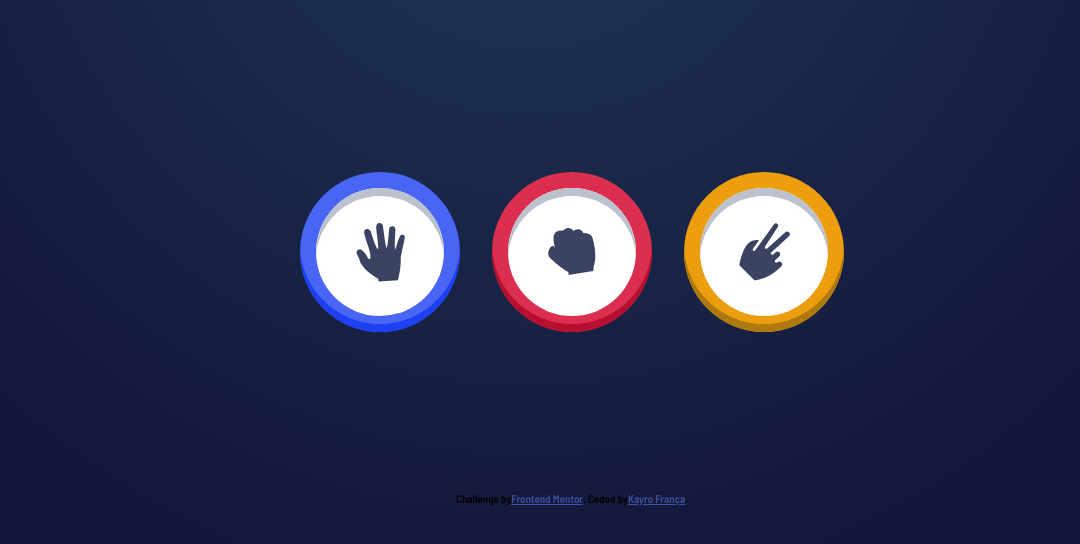
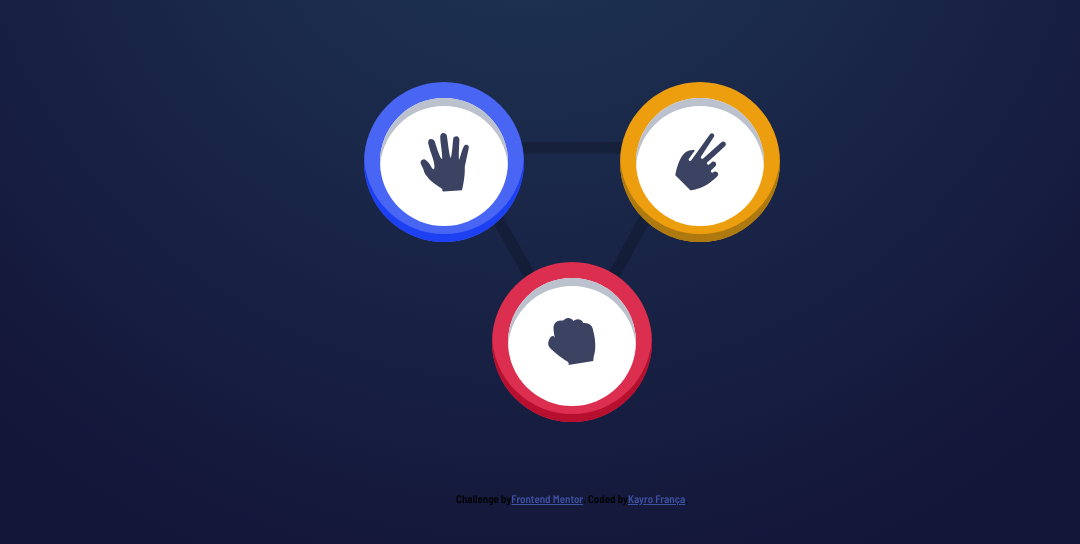
Before and after one commit to Kako-0/Rock-Paper-Scissors, a plain HTML site: page index.html in a window 1280 px wide. Shown: the part 180-724 px from the top of the page, without its empty margins (111-1191 px from the left). Drawn offline with Linux system fonts and the light colour scheme.

Commit message:
added triangle in background

```diff
--- a/index.html
+++ b/index.html
@@ -21,6 +21,7 @@
   </div>
 
   <div class="game">
+    <img class="triangle" src="./images/bg-triangle.svg" alt="bg-triangle">
     <div class="circle" id="paper"><img src="./images/icon-paper.svg" alt="Paper"></div>
     <div class="circle" id="rock"><img src="./images/icon-rock.svg" alt="Rock"></div>
     <div class="circle" id="scissor"><img src="./images/icon-scissors.svg" alt="Scissor"></div>
--- a/style.css
+++ b/style.css
@@ -57,6 +57,12 @@ body{
     height: 60vh;
 }
 
+.game .triangle{
+    z-index: -1;
+    position: absolute;
+    transform: scale(.8);
+}
+
 .game .circle{
     position: relative;
     display: flex;
@@ -65,7 +71,6 @@ body{
 
     width: 8rem;
     height: 8rem;
-    margin: 2rem;
     border-radius: 50%;
     background-color: #ffffff;
 
@@ -81,11 +86,17 @@ body{
     border-radius: 50%;
 }
 
+#paper, #scissor{
+    bottom: 90px;
+}
 #paper::before{
     background-color:hsl(230, 89%, 62%);
     box-shadow: inset 0px -8px hsl(230, 89%, 53%)
 }
 
+#rock{
+    top: 90px;
+}
 #rock::before{
     background-color: hsl(349, 71%, 52%);
     box-shadow: inset 0px -8px hsl(349, 84%, 39%);
@@ -105,3 +116,7 @@ body{
 .attribution a {
     color: hsl(228, 45%, 44%);
 }
+
+#paper:hover, #rock:hover, #scissor:hover{
+    cursor: pointer;
+}
```
